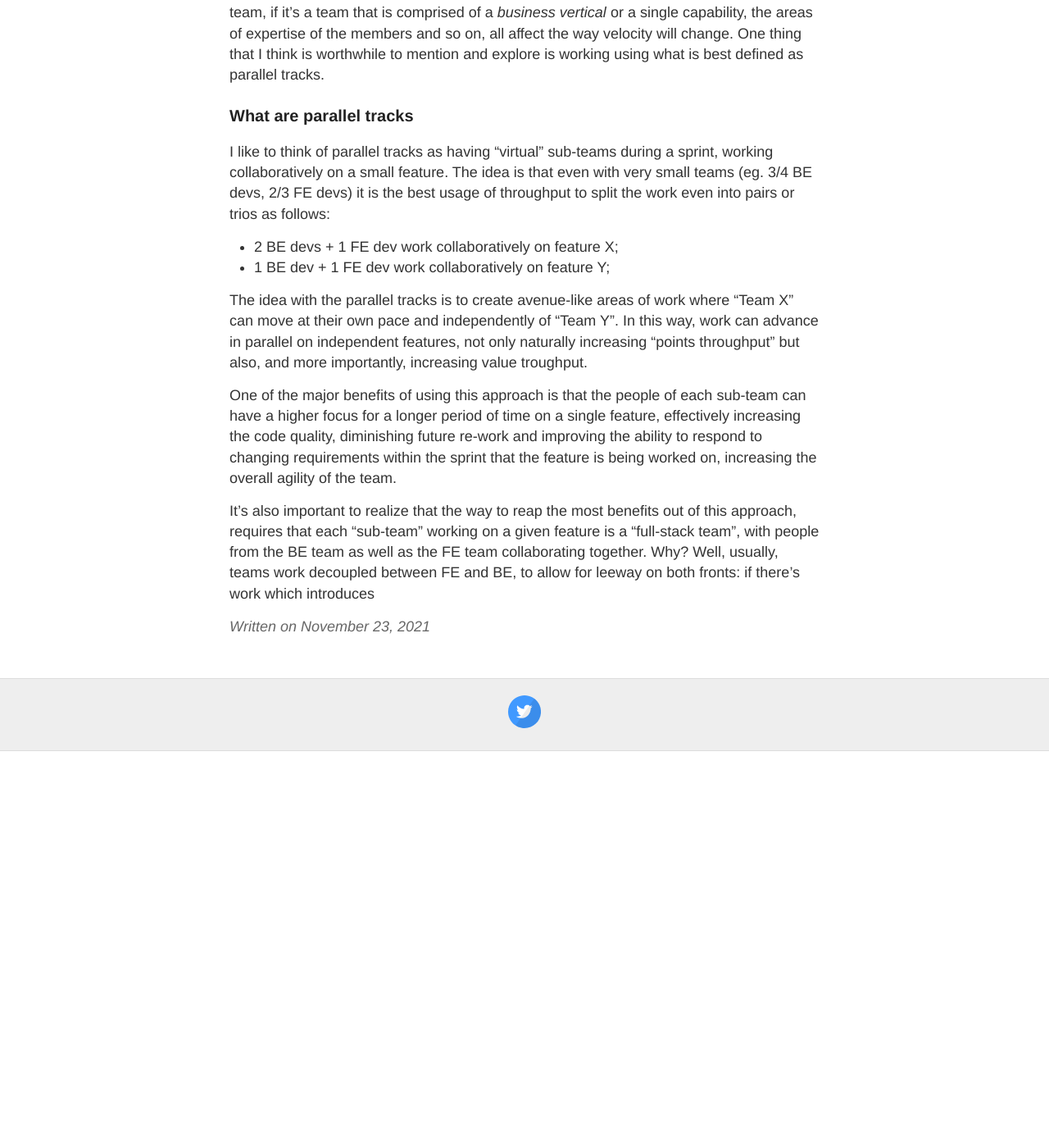
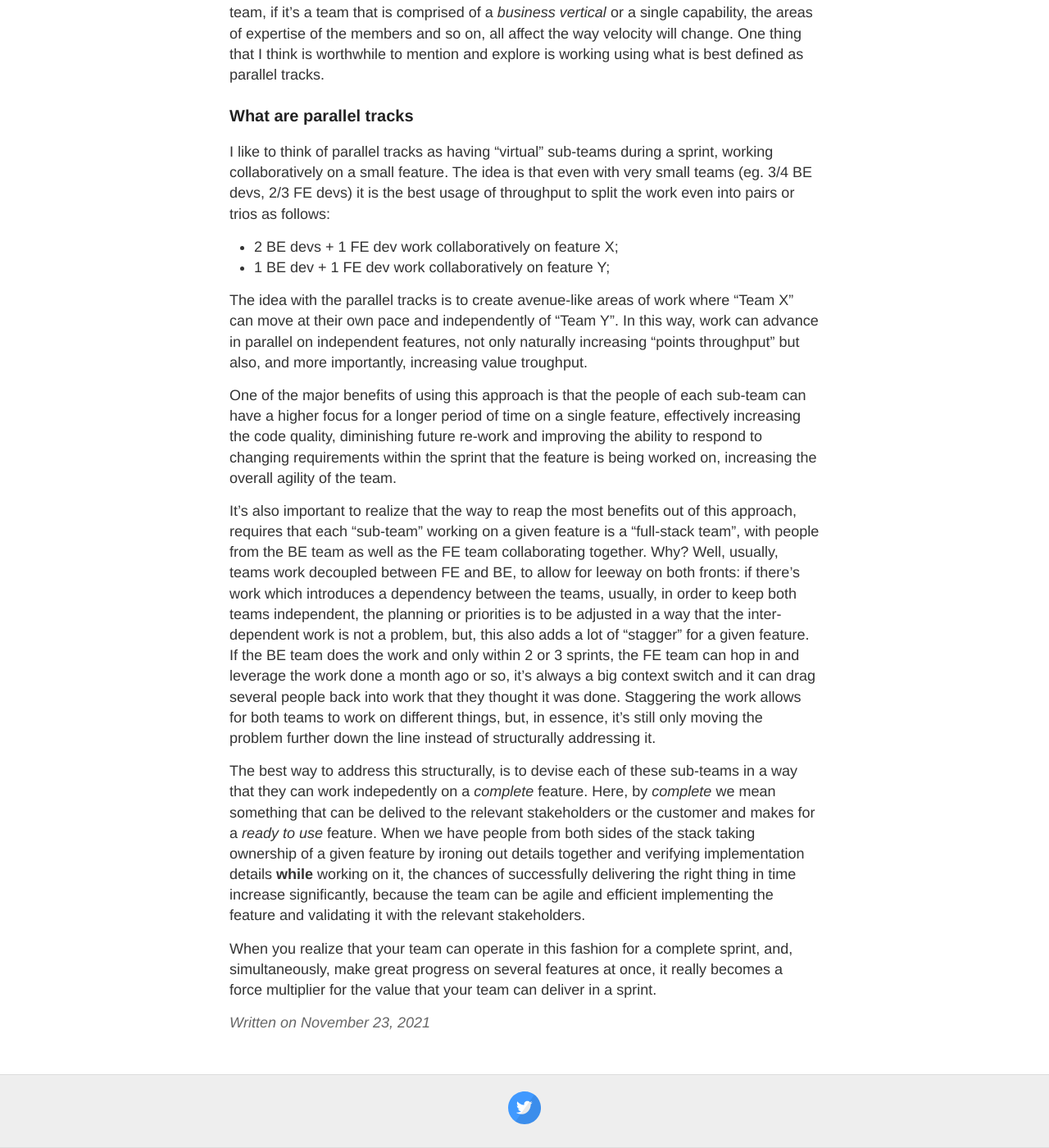
Before and after one commit to bruno-oliveira/techblog, a Jekyll site: the page built from _posts/2021-11-23-Work-on-parallel-tracks-for-speed.md, in a window 1280 px wide and 1400 px high, scrolled down 415 px. Shown: the whole window at 82% size. Built offline with Jekyll 4.4.1, drawn with Linux system fonts in a browser that asks for light colours; our own code applies the rules of GitHub Pages for plain Markdown files; before the commit the page ends 1331 px from its top, so only the background shows below that.

Commit message:
Update 2021-11-23-Work-on-parallel-tracks-for-speed.md

```diff
--- a/_posts/2021-11-23-Work-on-parallel-tracks-for-speed.md
+++ b/_posts/2021-11-23-Work-on-parallel-tracks-for-speed.md
@@ -13,4 +13,8 @@ The idea with the parallel tracks is to create avenue-like areas of work where "
 
 One of the major benefits of using this approach is that the people of each sub-team can have a higher focus for a longer period of time on a single feature, effectively increasing the code quality, diminishing future re-work and improving the ability to respond to changing requirements within the sprint that the feature is being worked on, increasing the overall agility of the team.
 
-It's also important to realize that the way to reap the most benefits out of this approach, requires that each "sub-team" working on a given feature is a "full-stack team", with people from the BE team as well as the FE team collaborating together. Why? Well, usually, teams work decoupled between FE and BE, to allow for leeway on both fronts: if there's work which introduces
+It's also important to realize that the way to reap the most benefits out of this approach, requires that each "sub-team" working on a given feature is a "full-stack team", with people from the BE team as well as the FE team collaborating together. Why? Well, usually, teams work decoupled between FE and BE, to allow for leeway on both fronts: if there's work which introduces a dependency between the teams, usually, in order to keep both teams independent, the planning or priorities is to be adjusted in a way that the inter-dependent work is not a problem, but, this also adds a lot of "stagger" for a given feature. If the BE team does the work and only within 2 or 3 sprints, the FE team can hop in and leverage the work done a month ago or so, it's always a big context switch and it can drag several people back into work that they thought it was done. Staggering the work allows for both teams to work on different things, but, in essence, it's still only moving the problem further down the line instead of structurally addressing it.
+
+The best way to address this structurally, is to devise each of these sub-teams in a way that they can work indepedently on a _complete_ feature. Here, by _complete_ we mean something that can be delived to the relevant stakeholders or the customer and makes for a _ready to use_ feature. When we have people from both sides of the stack taking ownership of a given feature by ironing out details together and verifying implementation details **while** working on it, the chances of successfully delivering the right thing in time increase significantly, because the team can be agile and efficient implementing the feature and validating it with the relevant stakeholders.
+
+When you realize that your team can operate in this fashion for a complete sprint, and, simultaneously, make great progress on several features at once, it really becomes a force multiplier for the value that your team can deliver in a sprint.
```
